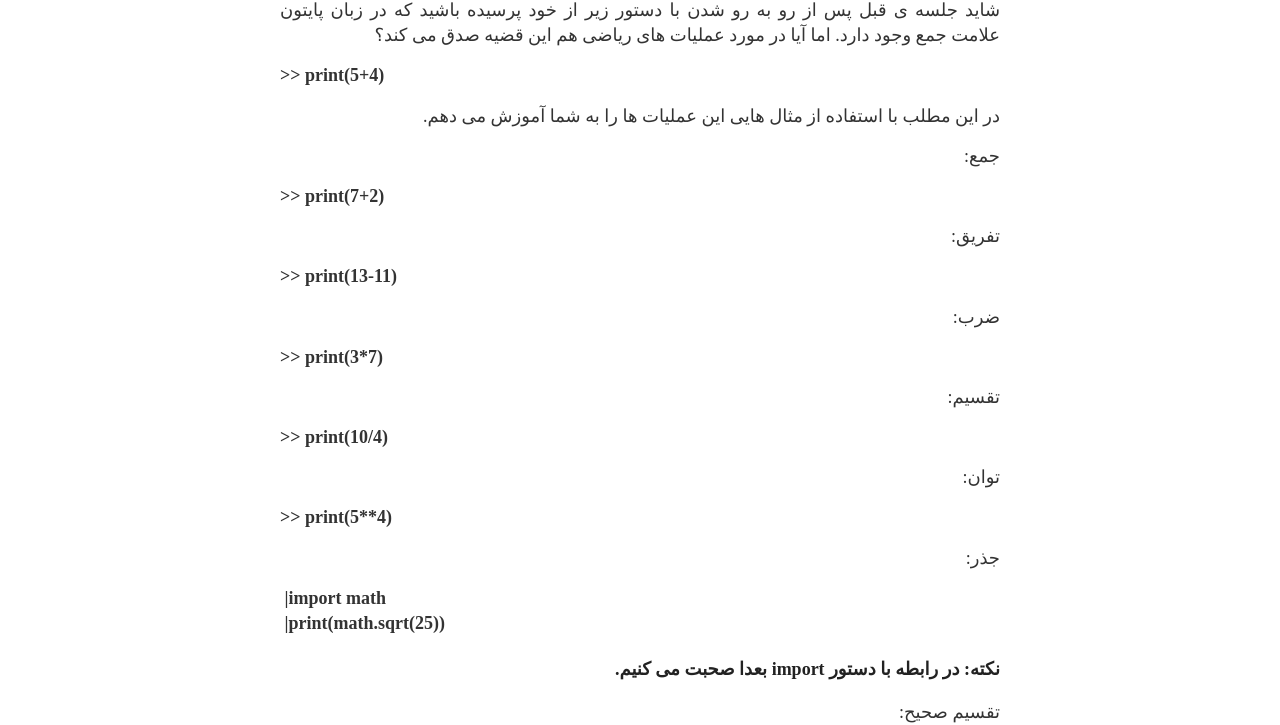
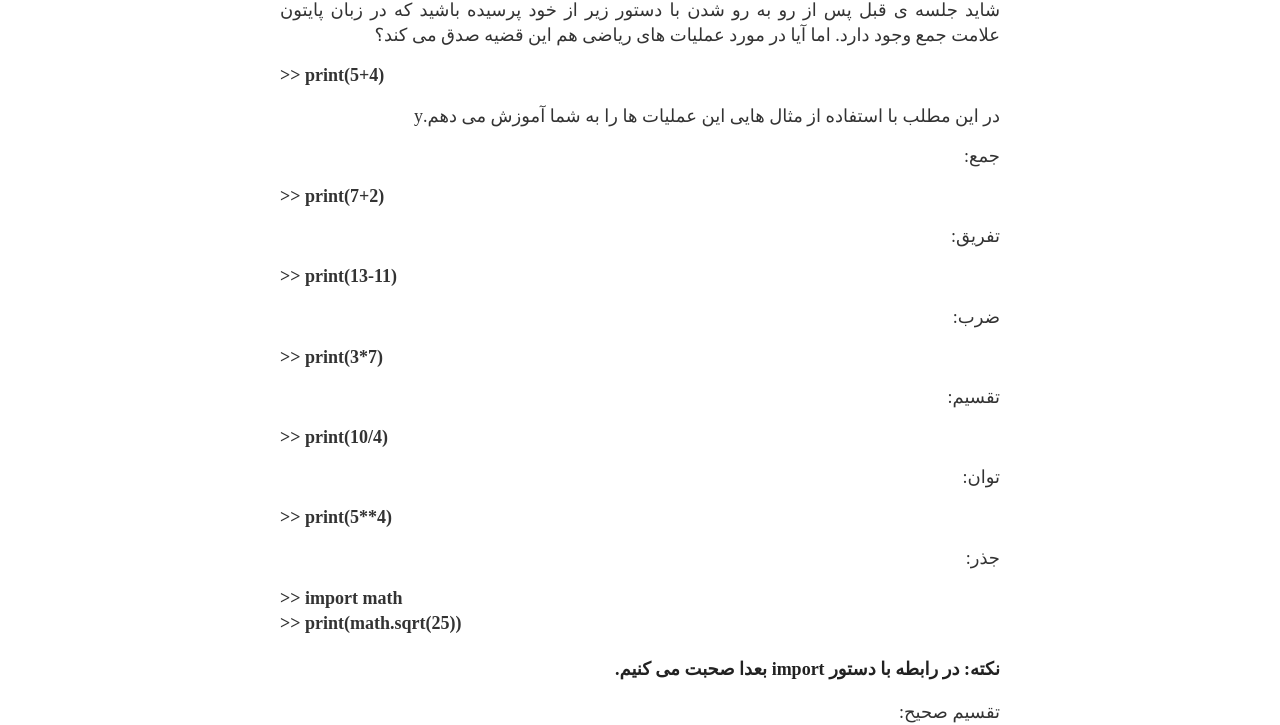
Before and after one commit to smhnaghavi/smhnaghavi.github.io, a Jekyll site: the page built from _posts/2021-10-19-عملگرها در زبان پایتون.md, in a window 1280 px wide. Shown: the part 229-954 px from the top of the page. Built offline with Jekyll 4.4.1, drawn with Linux system fonts in a browser that asks for light colours; some web fonts are replaced; our own code applies the rules of GitHub Pages for plain Markdown files.

Commit message:
Update 2021-10-19-عملگرها در زبان پایتون.md

```diff
--- a/_posts/2021-10-19-عملگرها در زبان پایتون.md
+++ b/_posts/2021-10-19-عملگرها در زبان پایتون.md
@@ -8,7 +8,7 @@ published: true
   >> print(5+4)
 </div>
 
-در این مطلب با استفاده از مثال هایی این عملیات ها را به شما آموزش می دهم.
+در این مطلب با استفاده از مثال هایی این عملیات ها را به شما آموزش می دهم.y
 
 جمع:
 
@@ -42,10 +42,12 @@ published: true
 
 جذر:
 
-<pre dir="ltr" style="font-weight: bold;">
- |import math
- |print(math.sqrt(25))
-</pre>
+<div dir="ltr" style="font-weight: bold;">
+  >> import math
+</div>
+<div dir="ltr" style="font-weight: bold;">
+  >> print(math.sqrt(25))
+</div>
 
 ##### نکته: در رابطه با دستور import بعدا صحبت می کنیم.
 
```
